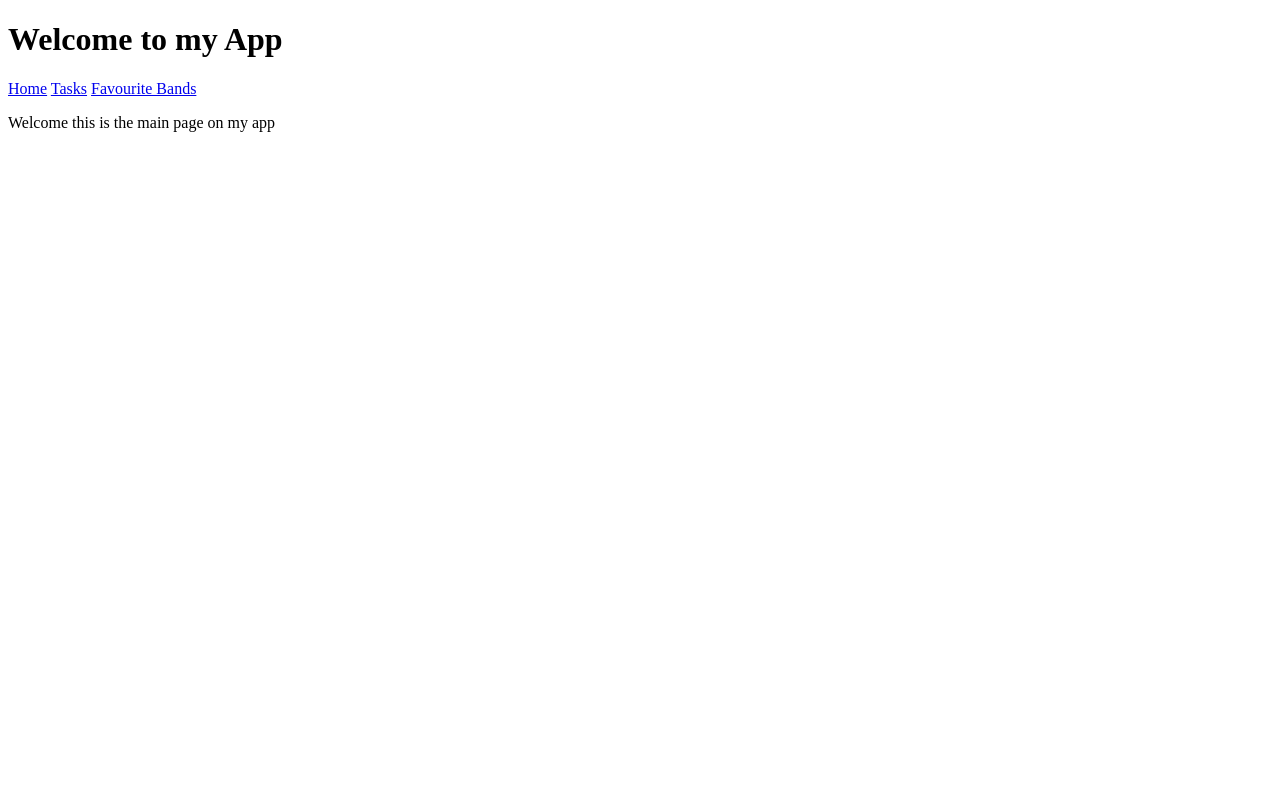
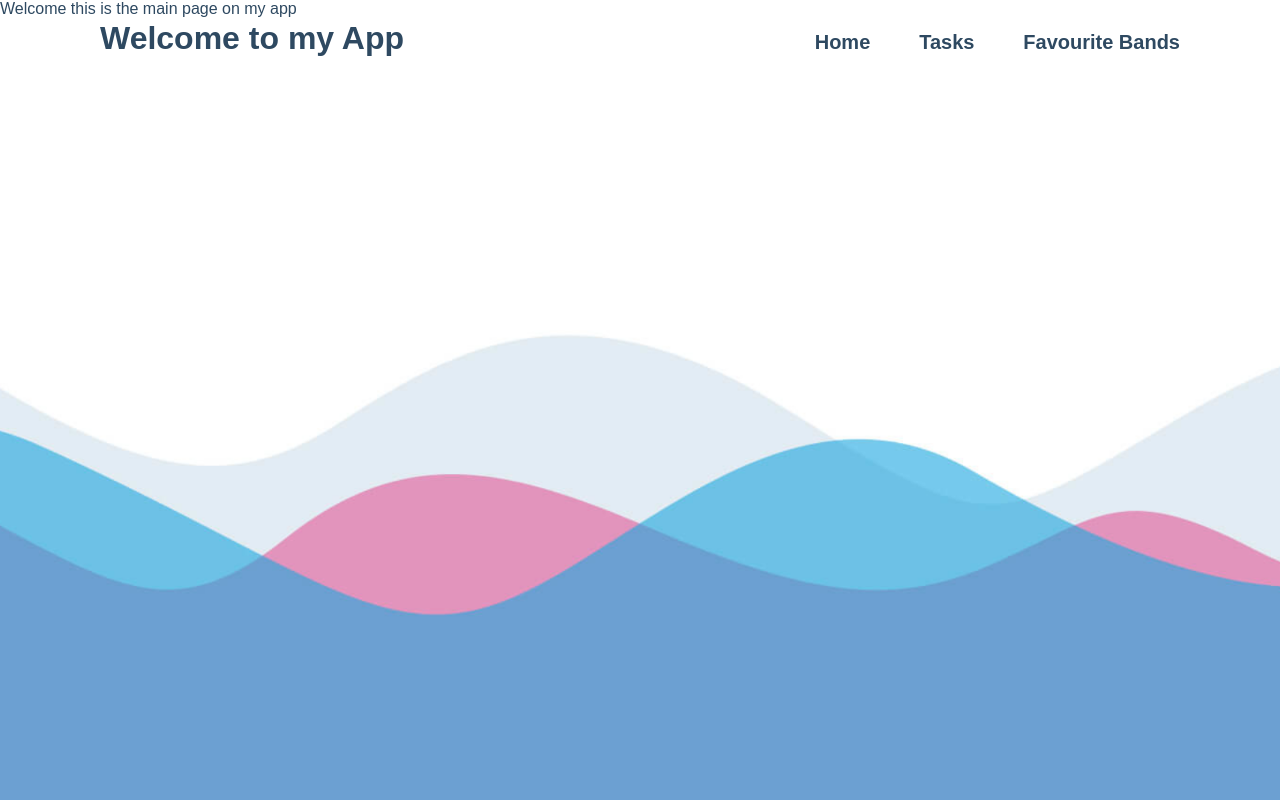
Before and after one commit to Limrix/First-Web-App, a Flask app: page / in a window 1280 px wide. Run offline with Flask 3, Linux system fonts and the light colour scheme; tables that the repository leaves empty hold one stand-in row (values such as "Sample post").

Commit message:
started work on Styling website

```diff
--- /dev/null
+++ b/static/styles.css
@@ -0,0 +1,53 @@
+* {
+    margin: 0;
+    padding: 0;
+    box-sizing: border-box;
+    font-family: sans-serif;
+
+}
+
+body {
+    min-height: 100vh;
+    background: url('background 3.png')no-repeat;
+    background-position: center;
+    background-size: cover;
+    color: rgb(46, 73, 97);
+}
+
+.header {
+    position: fixed;
+    top: 0;
+    left: 0;
+    width: 100%;
+    padding: 20px 100px;
+    background: transparent;
+    display: flex;
+    justify-content: space-between;
+    align-items: center;
+    z-index: 100;
+}
+
+.navbar a {
+    position: relative;
+    font-size: 20px;
+    color: rgb(46, 73, 97);
+    text-decoration: none;
+    font-weight: 600;
+    margin-left: 40px;
+}
+
+.navbar a::before {
+    content: '';
+    position: absolute;
+    top: 100%;
+    left: 0;
+    width: 0;
+    height: 2px;
+    background: rgb(46, 73, 97);
+
+
+}
+
+.navbar a:hover:before {
+    width: 100%;
+}
--- a/templates/base.html
+++ b/templates/base.html
@@ -4,14 +4,16 @@
     <meta charset="UTF-8">
     <meta name="viewport" content="width=device-width, initial-scale=1.0">
     <title>Matt's First Flask App</title>
+    <link rel="stylesheet" href="{{ url_for('static', filename='styles.css') }}">
 </head>
 <body>
-    <h1>Welcome to my App</h1>
-    <nav>
+    <h1 class="header">Welcome to my App
+    <nav class="navbar">
         <a href="{{ url_for('home')}}">Home</a>
         <a href="{{ url_for('dotasks')}}">Tasks</a>
         <a href="{{ url_for('bands')}}">Favourite Bands</a>
     </nav>
+</h1>
 
     {% block content %}
 
```
Also changed, not shown: style.css (deleted, +0 -34 lines), static/background 3.png (added), 2 other files.
